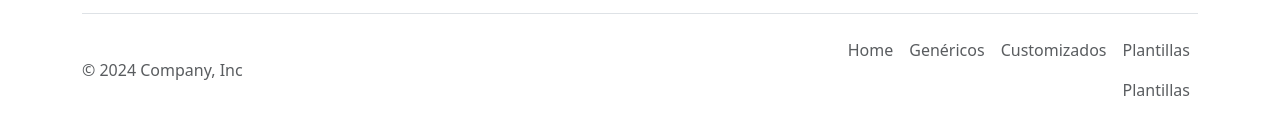
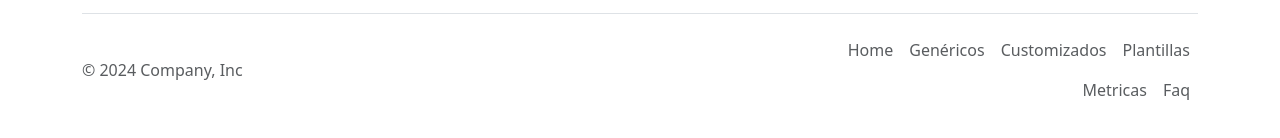
Before and after one commit to franciscoalanzavesromero/pmo, a React (Create React App) app: page /pmo/Faq in a window 1280 px wide. Shown: the part 482-620 px from the top of the page. Built offline with nearby package versions, Linux system fonts and the light colour scheme.

Commit message:
Faq y tablas

```diff
--- a/src/components/Footer.js
+++ b/src/components/Footer.js
@@ -14,7 +14,8 @@ function Footer() {
           <li className="nav-item"><Link to="/Genericos" className="nav-link px-2 text-body-secondary">Genéricos</Link></li>
           <li className="nav-item"><Link to="/Customizados" className="nav-link px-2 text-body-secondary">Customizados</Link></li>
           <li className="nav-item"><Link to="/Plantillas" className="nav-link px-2 text-body-secondary">Plantillas</Link></li>
-          <li className="nav-item"><Link to="/Plantillas" className="nav-link px-2 text-body-secondary">Plantillas</Link></li>
+          <li className="nav-item"><Link to="/Metricas" className="nav-link px-2 text-body-secondary">Metricas</Link></li>
+          <li className="nav-item"><Link to="/Faq" className="nav-link px-2 text-body-secondary">Faq</Link></li>
           {/* Agrega más enlaces aquí si es necesario */}
         </ul>
       </footer>
```
